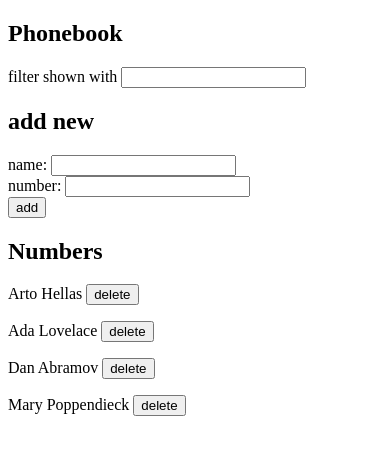
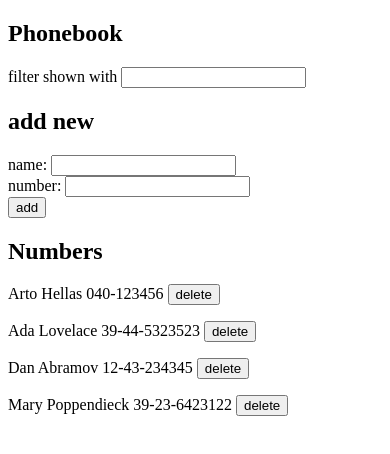
Before and after one commit to Amigos466/fullstackopen, a React (Vite) app in the folder part2/phonebook/: page / in a window 390 px wide. Shown: the top 454 px of the page. Built offline with nearby package versions, Linux system fonts and the light colour scheme; data requests are answered from the project's data file.

Commit message:
2.15*: The Phonebook step 10

```diff
--- a/part2/phonebook/src/App.jsx
+++ b/part2/phonebook/src/App.jsx
@@ -18,12 +18,24 @@ const App = () => {
       })
   }, [])
 
+  const updatePerson = (person) => {
+    if (window.confirm(`${person.name} is already added to phonebook, replace the old number with a new one ?`)) {
+      personsService.update(person.id, person)
+        .then(updatedPerson => {
+          setPersons(persons.map(person => person.id !== updatedPerson.id ? person : updatedPerson))
+        })
+    }
+    setNewName('');
+    setPhoneNumber('');
+  }
+
   const addPerson = (event) => {
     event.preventDefault();
 
-    const isAlreadyInList = persons.some(person => person.name === newName);
-    if (isAlreadyInList) {
-      return alert(`${newName} is already added to phonebook`);
+    const existingPerson = persons.find(person => person.name === newName);
+    if (existingPerson) {
+      updatePerson({ ...existingPerson, name: newName, number: phoneNumber });
+      return;
     }
 
     personsService
--- a/part2/phonebook/src/components/Persons.jsx
+++ b/part2/phonebook/src/components/Persons.jsx
@@ -1,6 +1,6 @@
 const Persons = ({ persons, onDelete }) => (
     persons.map(person => (
-        <p key={person.name}>{person.name} {person.phone} <button onClick={() => onDelete(person)}>delete</button></p>
+        <p key={person.name}>{person.name} {person.number} <button onClick={() => onDelete(person)}>delete</button></p>
     ))
 )
 
--- a/part2/phonebook/src/services/persons.js
+++ b/part2/phonebook/src/services/persons.js
@@ -4,21 +4,33 @@ const baseUrl = 'http://localhost:3001/persons'
 const getAll = () => {
     const request = axios.get(baseUrl)
     return request.then(response => response.data)
+        .catch(error => {
+            console.log('fail', error)
+        })
 }
 
 const create = newObject => {
     const request = axios.post(baseUrl, newObject)
     return request.then(response => response.data)
+        .catch(error => {
+            console.log('fail', error)
+        })
 }
 
 const update = (id, newObject) => {
     const request = axios.put(`${baseUrl}/${id}`, newObject)
     return request.then(response => response.data)
+        .catch(error => {
+            console.log('fail', error)
+        })
 }
 
 const deleteRequest = (id) => {
     const request = axios.delete(`${baseUrl}/${id}`)
     return request.then(response => response.data)
+        .catch(error => {
+            console.log('fail', error)
+        })
 }
 
 export default { getAll, create, update, deleteRequest }
```
